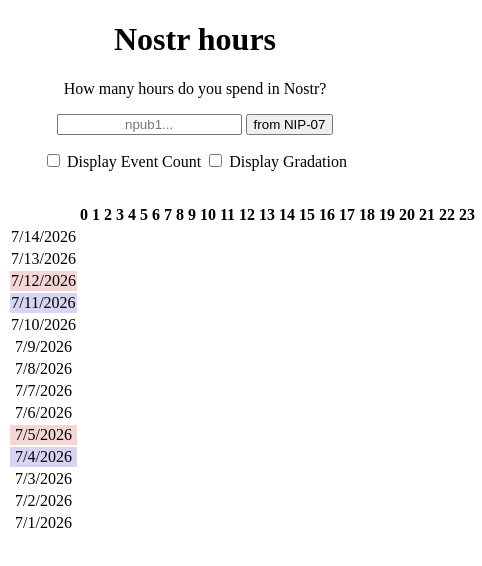
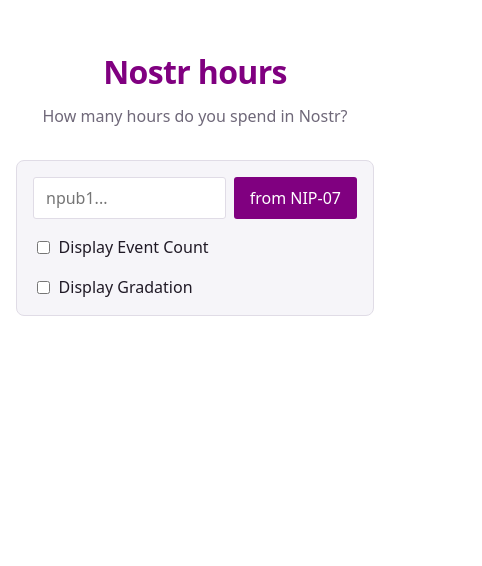
Before and after one commit to SnowCait/nostr-hours, a SvelteKit app: page / in a window 390 px wide. Shown: the top 566 px of the page, 482 px wide, since content can reach past the window. Built offline with nearby package versions, Linux system fonts and the light colour scheme.

Commit message:
Improve UI with dark mode, responsive layout, and loading states

```diff
--- /dev/null
+++ b/src/app.css
@@ -0,0 +1,59 @@
+:root {
+	color-scheme: light dark;
+
+	--color-bg: #ffffff;
+	--color-surface: #f6f5f9;
+	--color-text: #201a26;
+	--color-text-muted: #6f6879;
+	--color-border: #e0dce6;
+	--color-accent: #800080;
+	--color-accent-contrast: #ffffff;
+	--heat-rgb: 128 0 128;
+	/* Opaque weekend tints so the sticky date column hides cells scrolling under it */
+	--color-weekend-sun: #f3dcdc;
+	--color-weekend-sat: #dcdcf3;
+	--color-error-bg: #fbe9e9;
+	--color-error-text: #a03030;
+
+	--radius: 8px;
+	--radius-sm: 3px;
+	--space-1: 0.5rem;
+	--space-2: 1rem;
+	--space-3: 2rem;
+}
+
+@media (prefers-color-scheme: dark) {
+	:root {
+		--color-bg: #17141b;
+		--color-surface: #211d27;
+		--color-text: #eae6ef;
+		--color-text-muted: #9d95a8;
+		--color-border: #38323f;
+		--color-accent: #c078c0;
+		--color-accent-contrast: #1a121a;
+		--heat-rgb: 186 104 200;
+		--color-weekend-sun: #33222a;
+		--color-weekend-sat: #232236;
+		--color-error-bg: #3a2226;
+		--color-error-text: #f0a0a0;
+	}
+}
+
+*,
+*::before,
+*::after {
+	box-sizing: border-box;
+}
+
+body {
+	margin: 0;
+	background-color: var(--color-bg);
+	color: var(--color-text);
+	font-family:
+		system-ui,
+		-apple-system,
+		'Segoe UI',
+		sans-serif;
+	line-height: 1.5;
+	-webkit-font-smoothing: antialiased;
+}
--- a/src/routes/+layout.svelte
+++ b/src/routes/+layout.svelte
@@ -1,4 +1,6 @@
 <script lang="ts">
+	import '../app.css';
+
 	let { children } = $props();
 </script>
 
@@ -8,5 +10,6 @@
 	main {
 		max-width: 1024px;
 		margin: 0 auto;
+		padding: var(--space-2) var(--space-2) var(--space-3);
 	}
 </style>
--- a/src/routes/+page.svelte
+++ b/src/routes/+page.svelte
@@ -9,6 +9,8 @@
 	let npub = $state('');
 	let metadata: Content.Metadata | undefined = $state();
 	let events: Event[] = $state.raw([]);
+	let status: 'idle' | 'loading' | 'done' | 'error' = $state('idle');
+	let errorMessage = $state('');
 
 	const defaultRelays = ['wss://relay.nostr.band/', 'wss://nos.lol/'];
 	const days = 14;
@@ -119,19 +121,13 @@
 		npub = nip19.npubEncode(pubkey);
 	}
 
-	function calculateColorIntensity(eventsCount: number) {
+	function heatColor(eventsCount: number): string {
 		const maxEvents = 60;
 		if (eventsCount === 0) {
-			return 'rgb(255, 255, 255)';
+			return 'transparent';
 		}
-		if (!displayGradation) {
-			return 'rgb(128, 0, 128)';
-		}
-		const red = 255 - (Math.min(eventsCount, maxEvents) / maxEvents) * 127;
-		const green = 255 - (Math.min(eventsCount, maxEvents) / maxEvents) * 255;
-		const blue = 255 - (Math.min(eventsCount, maxEvents) / maxEvents) * 127;
-
-		return `rgb(${red}, ${green}, ${blue})`;
+		const alpha = displayGradation ? Math.min(eventsCount, maxEvents) / maxEvents : 1;
+		return `rgb(var(--heat-rgb) / ${alpha.toFixed(2)})`;
 	}
 
 	function totalEventsForDate(index: number) {
@@ -146,10 +142,19 @@
 				if (type === 'npub') {
 					metadata = undefined;
 					events = [];
-					fetch(pubkey);
+					status = 'loading';
+					errorMessage = '';
+					fetch(pubkey)
+						.then(() => (status = 'done'))
+						.catch((error) => {
+							status = 'error';
+							errorMessage = error instanceof Error ? error.message : 'Failed to fetch events.';
+						});
 					history.replaceState(history.state, '', `${$page.url.pathname}?npub=${npub}`);
 				}
-			} catch (error) {}
+			} catch (error) {
+				// Ignore partial input while typing
+			}
 		}
 	});
 
@@ -170,15 +175,15 @@
 </script>
 
 <h1>Nostr hours</h1>
-<p>How many hours do you spend in Nostr?</p>
+<p class="tagline">How many hours do you spend in Nostr?</p>
 
-<form onsubmit={(e) => e.preventDefault()}>
-	<div>
-		<input type="text" bind:value={npub} placeholder="npub1..." />
+<form class="controls" onsubmit={(e) => e.preventDefault()}>
+	<div class="npub-row">
+		<input type="text" bind:value={npub} placeholder="npub1..." aria-label="npub" />
 		<input type="button" onclick={inputNpub} value="from NIP-07" />
 	</div>
 
-	<div>
+	<div class="options-row">
 		<label>
 			<input type="checkbox" bind:checked={displayEventCount} />
 			Display Event Count
@@ -192,12 +197,22 @@
 </form>
 
 {#if metadata !== undefined}
-	<article>
+	<article class="profile">
 		<img src={metadata.picture} alt="" />
-		<div>{metadata.display_name ? metadata.display_name : metadata.name}</div>
+		<div class="profile-name">{metadata.display_name ? metadata.display_name : metadata.name}</div>
 	</article>
 {/if}
 
+{#if status === 'error'}
+	<p class="message error" role="alert">Failed to load events: {errorMessage}</p>
+{:else if status === 'loading'}
+	<p class="message" aria-live="polite"><span class="spinner"></span> Loading events...</p>
+{:else if status === 'done' && events.length === 0}
+	<p class="message">No events found in the last {days} days.</p>
+{/if}
+
+{#if status !== 'idle'}
+	<div class="table-scroll">
 		<table>
 			<thead>
 				<tr>
@@ -211,10 +226,11 @@
 			<tbody>
 				{#each dates as date, index}
 					<tr>
-				<td class="day-{date.getDay()}">{date.toLocaleDateString()}</td>
+						<td class="date day-{date.getDay()}">{date.toLocaleDateString()}</td>
 						{#each hours as hour, hourIndex}
 							<td
-						style:background-color={calculateColorIntensity(eventsCountPerHour[index][hourIndex])}
+								class="heat"
+								style:background-color={heatColor(eventsCountPerHour[index][hourIndex])}
 							>
 								{displayEventCount ? eventsCountPerHour[index][hourIndex] : ''}
 							</td>
@@ -224,36 +240,186 @@
 				{/each}
 			</tbody>
 		</table>
+	</div>
+{/if}
 
 <style>
-	* {
+	h1 {
+		margin: var(--space-3) 0 0;
 		text-align: center;
+		color: var(--color-accent);
+		letter-spacing: -0.02em;
 	}
 
-	form div {
-		margin: 1rem auto;
+	.tagline {
+		margin-top: var(--space-1);
+		text-align: center;
+		color: var(--color-text-muted);
 	}
 
-	img {
-		width: 80px;
-		height: 80px;
+	.controls {
+		display: flex;
+		flex-direction: column;
+		align-items: center;
+		gap: var(--space-2);
+		max-width: 34rem;
+		margin: var(--space-3) auto;
+		padding: var(--space-2);
+		background-color: var(--color-surface);
+		border: 1px solid var(--color-border);
+		border-radius: var(--radius);
+	}
+
+	.npub-row {
+		display: flex;
+		gap: var(--space-1);
+		width: 100%;
+	}
+
+	input[type='text'] {
+		flex: 1;
+		min-width: 0;
+		padding: 0.5rem 0.75rem;
+		border: 1px solid var(--color-border);
+		border-radius: var(--radius-sm);
+		background-color: var(--color-bg);
+		color: var(--color-text);
+		font: inherit;
+	}
+
+	input[type='text']:focus-visible {
+		outline: 2px solid var(--color-accent);
+		outline-offset: 1px;
+	}
+
+	input[type='button'] {
+		padding: 0.5rem 1rem;
+		border: none;
+		border-radius: var(--radius-sm);
+		background-color: var(--color-accent);
+		color: var(--color-accent-contrast);
+		font: inherit;
+		cursor: pointer;
+		white-space: nowrap;
+	}
+
+	input[type='button']:hover {
+		opacity: 0.85;
+	}
+
+	.options-row {
+		display: flex;
+		flex-wrap: wrap;
+		gap: var(--space-2);
+	}
+
+	.options-row label {
+		display: flex;
+		align-items: center;
+		gap: 0.35rem;
+		cursor: pointer;
+	}
+
+	input[type='checkbox'] {
+		accent-color: var(--color-accent);
+	}
+
+	.profile {
+		display: flex;
+		align-items: center;
+		justify-content: center;
+		gap: var(--space-2);
+		margin: var(--space-2) auto;
+	}
+
+	.profile img {
+		width: 64px;
+		height: 64px;
 		object-fit: cover;
 		border-radius: 50%;
+		border: 2px solid var(--color-border);
+	}
+
+	.profile-name {
+		font-weight: 600;
+	}
+
+	.message {
+		text-align: center;
+		color: var(--color-text-muted);
+	}
+
+	.error {
+		max-width: 34rem;
+		margin: var(--space-2) auto;
+		padding: var(--space-1) var(--space-2);
+		border-radius: var(--radius-sm);
+		background-color: var(--color-error-bg);
+		color: var(--color-error-text);
+	}
+
+	.spinner {
+		display: inline-block;
+		width: 1em;
+		height: 1em;
+		vertical-align: -0.125em;
+		border: 2px solid var(--color-border);
+		border-top-color: var(--color-accent);
+		border-radius: 50%;
+		animation: spin 0.8s linear infinite;
+	}
+
+	@keyframes spin {
+		to {
+			transform: rotate(360deg);
+		}
+	}
+
+	.table-scroll {
+		overflow-x: auto;
+		margin: var(--space-3) calc(-1 * var(--space-2)) 0;
+		padding: 0 var(--space-2);
 	}
 
 	table {
-		margin: 2rem auto;
+		margin: 0 auto;
+		border-collapse: separate;
+		border-spacing: 2px;
 	}
 
 	th,
 	td {
-		width: 2rem;
+		min-width: 2rem;
+		height: 1.6rem;
 		text-align: center;
+		font-size: 0.8rem;
+		font-variant-numeric: tabular-nums;
 	}
+
+	th {
+		color: var(--color-text-muted);
+		font-weight: 500;
+	}
+
+	td.heat {
+		border: 1px solid var(--color-border);
+		border-radius: var(--radius-sm);
+	}
+
+	td.date {
+		position: sticky;
+		left: 0;
+		z-index: 1;
+		padding: 0 0.5rem;
+		background-color: var(--color-bg);
+		white-space: nowrap;
+	}
+
 	.day-0 {
-		background-color: rgba(200, 50, 50, 0.2);
+		background-color: var(--color-weekend-sun);
 	}
+
 	.day-6 {
-		background-color: rgba(50, 50, 200, 0.2);
+		background-color: var(--color-weekend-sat);
 	}
 </style>
```
Also changed, not shown: tests/test.ts (+1 -1 lines). Lines whose indentation alone changed are shown as unchanged.
